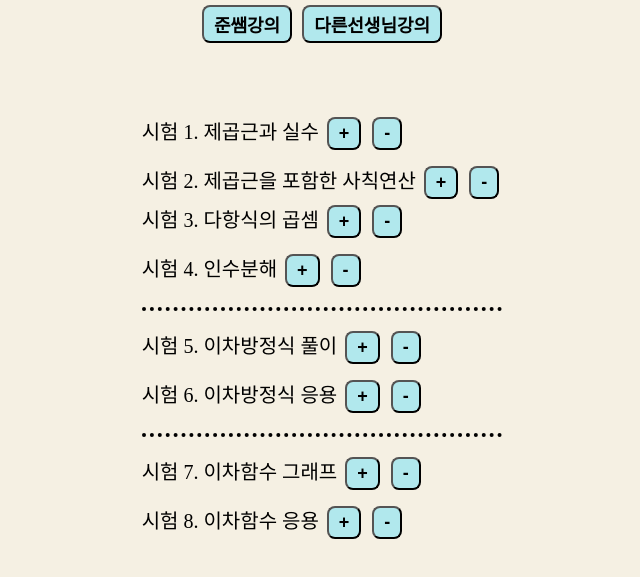
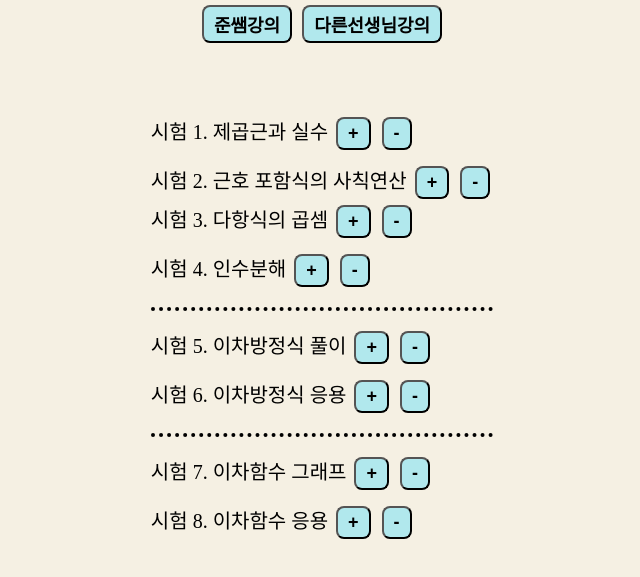
Before and after one commit to t08361/edu_math_app_2019, a plain HTML site: page test.html in a window 1280 px wide. Shown: the part 223-800 px from the top of the page, without its empty margins (318-958 px from the left). Drawn offline with Linux system fonts and the light colour scheme.

Commit message:
title-details2

```diff
--- a/test.html
+++ b/test.html
@@ -34,7 +34,7 @@
                     </ul>
                 </div>
             </li>
-            <li id="list-group list-group1">시험 2. 제곱근을 포함한 사칙연산
+            <li id="list-group list-group1">시험 2. 근호 포함식의 사칙연산
                 <button class="btn1" onclick="div_show(i=2)" id="">+</button>
                 <button class="btn1" onclick="div_hide(i=2)" id="">-</button>
                 <div class="detail" id="detail1-2">
```
